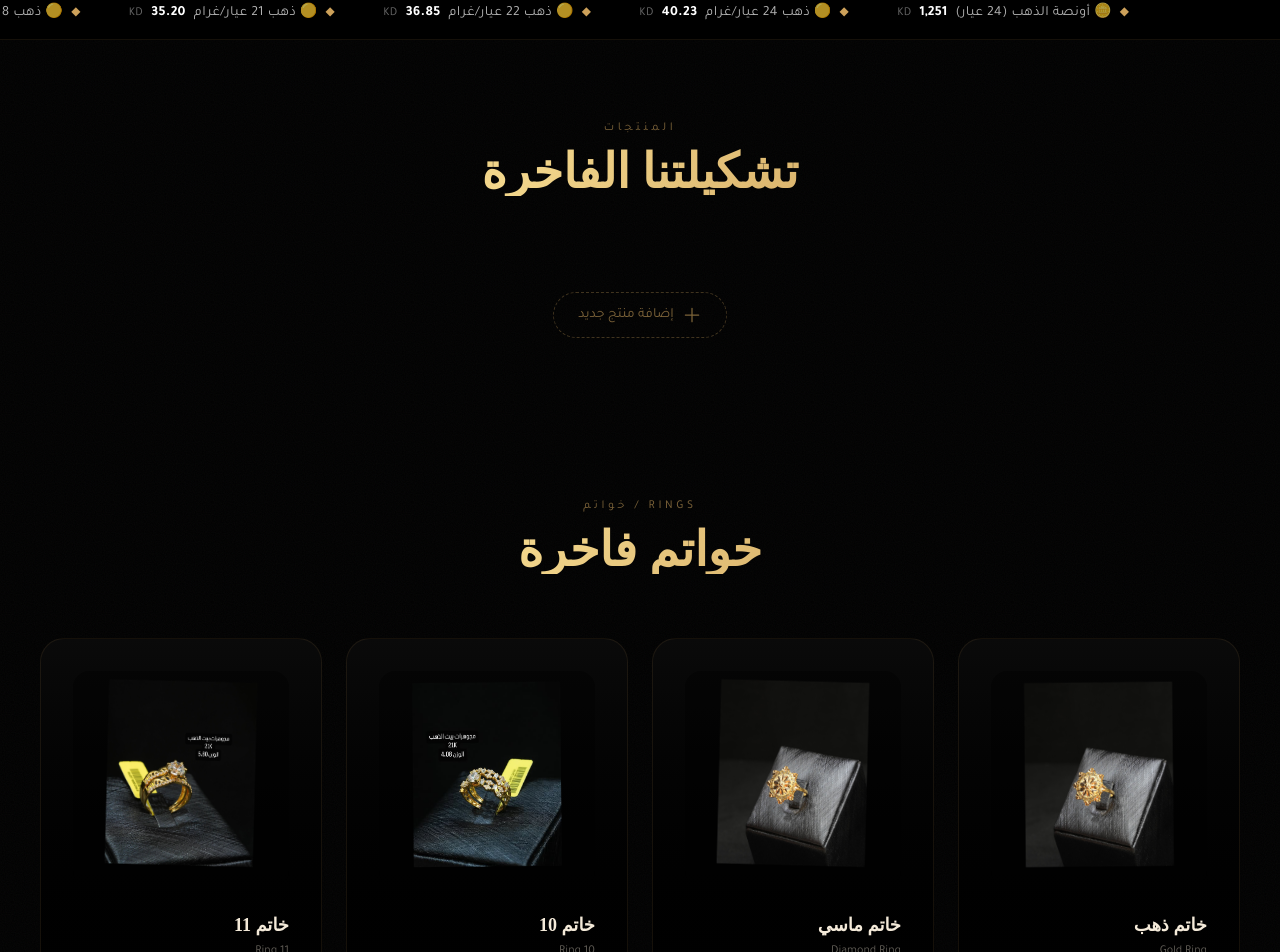
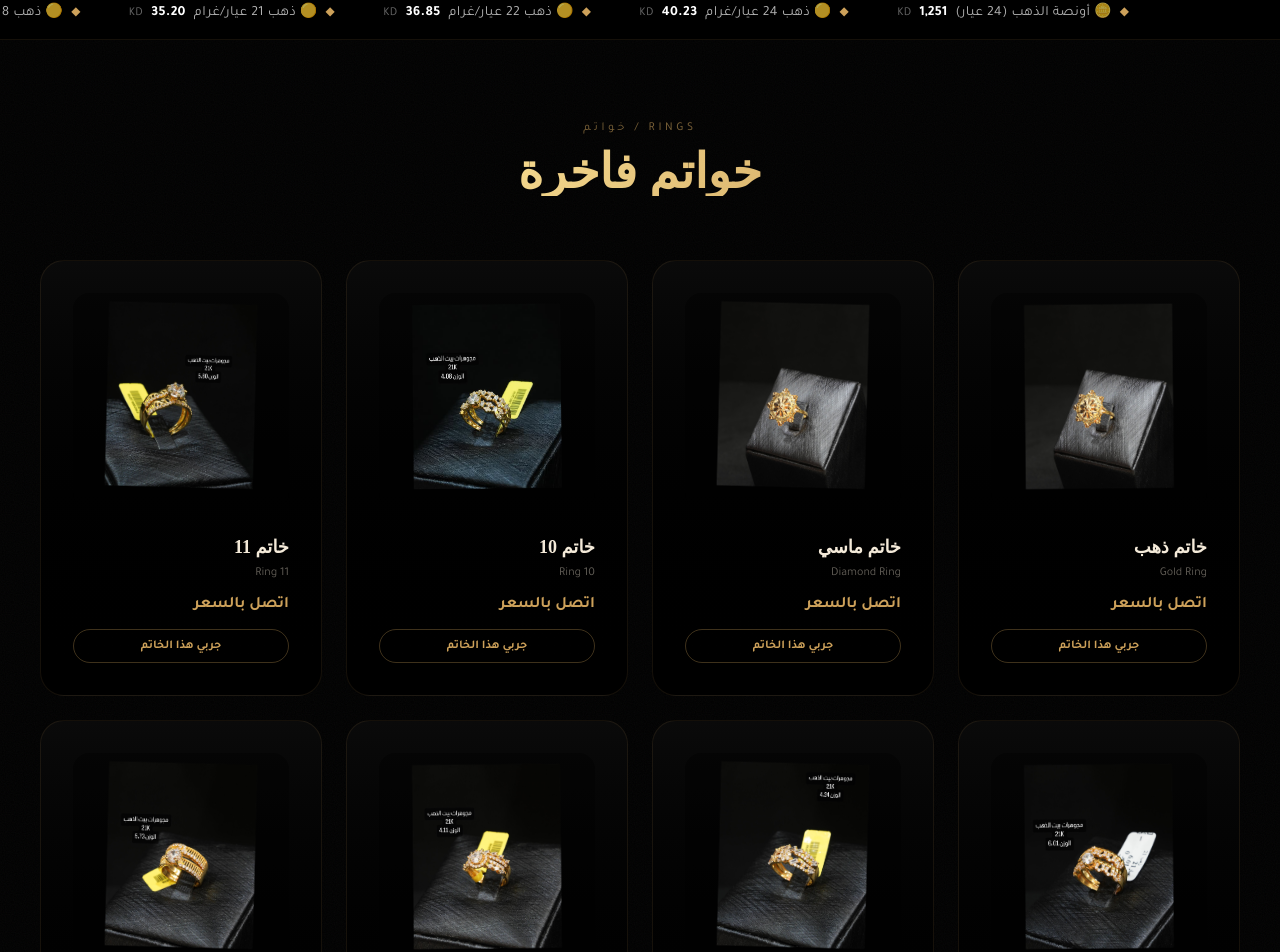
Before and after one commit to wadiwadi1975-spec/beit-al-dahab-jewellery, a Next.js app: page / in a window 1280 px wide. Shown: the part 731-1683 px from the top of the page. Built offline with nearby package versions, Linux system fonts and the light colour scheme; a web font is replaced by a local one.

Commit message:
حذف قسم تشكيلتنا الفاخرة

```diff
--- a/src/app/page.tsx
+++ b/src/app/page.tsx
@@ -5,7 +5,6 @@ import dynamic from 'next/dynamic';
 
 const ModelViewer = dynamic(() => import('../components/ModelViewer'), { ssr: false });
 
-const defaultProducts = [];
 
 const marqueeItems = [
   'مجوهرات فاخرة', 'تصاميم حصرية', 'ذهب عالي الجودة',
@@ -55,7 +54,6 @@ export default function HomePage() {
   const [toast, setToast] = useState<string | null>(null);
   const [mounted, setMounted] = useState(false);
 
-  const [products, setProducts] = useState(defaultProducts);
   const [userImages, setUserImages] = useState<Record<string, string[]>>({
     products: [], sets: [], watches: [], bracelets: [], anklets: [],
   });
@@ -66,15 +64,9 @@ export default function HomePage() {
 
   useEffect(() => {
     setMounted(true);
-    const savedProducts = localStorage.getItem('kayan-products');
     const savedImages = localStorage.getItem('kayan-userImages');
-    if (savedProducts) setProducts(JSON.parse(savedProducts));
     if (savedImages) setUserImages(JSON.parse(savedImages));
   }, []);
-
-  useEffect(() => {
-    if (mounted) localStorage.setItem('kayan-products', JSON.stringify(products));
-  }, [products, mounted]);
 
   useEffect(() => {
     if (mounted) localStorage.setItem('kayan-userImages', JSON.stringify(userImages));
@@ -323,11 +315,6 @@ export default function HomePage() {
     setTimeout(() => setToast(null), 2000);
   };
 
-  const deleteProduct = (id: number) => {
-    setProducts(prev => prev.filter(p => p.id !== id));
-    showToast('تم الحذف');
-  };
-
   const deleteFromSection = (section: string, index: number) => {
     setUserImages(prev => ({
       ...prev,
@@ -340,12 +327,7 @@ export default function HomePage() {
 
   const saveEdit = () => {
     if (!editItem) return;
-    if (editItem.section === 'products') {
-      setProducts(prev => prev.map(p => {
-        const idx = prev.indexOf(p);
-        return idx === editItem.index ? { ...p, name: editItem.name, nameEn: editItem.nameEn, price: editItem.price } : p;
-      }));
-    } else {
+    if (editItem.section !== 'products') {
       setUserImages(prev => ({
         ...prev,
         [editItem.section]: prev[editItem.section].map((img: string, i: number) => i === editItem.index ? editItem.image : img),
@@ -372,14 +354,10 @@ export default function HomePage() {
       return;
     }
     const newId = Date.now();
-    if (addTarget.section === 'products') {
-      setProducts([...products, { id: newId, name: newItem.name, nameEn: newItem.nameEn, price: newItem.price, image: newItem.image, section: 'products' }]);
-    } else {
-      setUserImages(prev => ({
-        ...prev,
-        [addTarget.section]: [...prev[addTarget.section], newItem.image],
-      }));
-    }
+    setUserImages(prev => ({
+      ...prev,
+      [addTarget.section]: [...prev[addTarget.section], newItem.image],
+    }));
     setNewItem({ name: '', nameEn: '', price: '', image: '' });
     setShowAddModal(false);
     showToast(`تمت إضافة "${newItem.name}" إلى ${addTarget.sectionAr}`);
@@ -522,42 +500,6 @@ export default function HomePage() {
           ))}
         </div>
       </div>
-
-      {/* Products */}
-      <section id="products" className="py-12 sm:py-20 px-4 sm:px-6 md:px-10">
-        <div className="max-w-7xl mx-auto">
-          <div className="text-center mb-10 sm:mb-16">
-            <span className="text-gold/60 text-xs tracking-[0.3em] uppercase block mb-3">المنتجات</span>
-            <h3 className="font-display text-2xl sm:text-3xl md:text-4xl lg:text-5xl text-gradient-gold font-bold">تشكيلتنا الفاخرة</h3>
-          </div>
-
-          <div className="grid grid-cols-1 sm:grid-cols-2 lg:grid-cols-4 gap-4 sm:gap-6">
-            {[...products, ...userImages.products.map((img, i) => ({ id: 5001 + i, name: 'منتج جديد', nameEn: 'New Product', price: '---', image: img }))].map((product, i) => (
-              <div key={product.id} className="group relative bg-gradient-to-b from-surface-2 to-surface rounded-3xl p-8 border border-gold/10 hover:border-gold/40 transition-all duration-500">
-                <div className={`aspect-square overflow-hidden mb-6 flex items-center justify-center bg-background/40 rounded-2xl cursor-pointer relative ${product.id === 2 ? 'hide-ai-text' : ''}`} onClick={() => setLightbox({ src: product.image, alt: product.name })}>
-                  <img src={product.image} alt={product.name} className={`w-full h-full object-contain p-4 transition-transform duration-700 group-hover:scale-110 ${i % 2 === 0 ? 'animate-float-slow' : 'animate-float-slow-2'}`} />
-                  <div className="absolute top-2 left-2 flex gap-1 opacity-0 group-hover:opacity-100 transition-opacity">
-                    <button onClick={(e) => { e.stopPropagation(); setEditItem({ section: 'products', index: i, name: product.name, nameEn: product.nameEn, price: product.price, image: product.image }); }} className="w-7 h-7 bg-blue-500/80 rounded-full flex items-center justify-center text-white text-xs hover:bg-blue-400">✎</button>
-                    <button onClick={(e) => { e.stopPropagation(); deleteProduct(product.id); }} className="w-7 h-7 bg-red-500/80 rounded-full flex items-center justify-center text-white text-xs hover:bg-red-400">✕</button>
-                  </div>
-                </div>
-                <h4 className="font-display text-lg text-foreground font-bold mb-1">{product.name}</h4>
-                <p className="text-foreground/40 text-xs mb-3">{product.nameEn}</p>
-                <p className="text-gold font-bold">اتصل بالسعر</p>
-                <button onClick={(e) => { e.stopPropagation(); const cat = product.nameEn.toLowerCase().includes('watch') ? 'watch' : product.nameEn.toLowerCase().includes('ring') ? 'ring' : product.nameEn.toLowerCase().includes('earring') ? 'earring' : product.nameEn.toLowerCase().includes('bracelet') || product.nameEn.toLowerCase().includes('bangle') ? 'bracelet' : product.nameEn.toLowerCase().includes('anklet') ? 'anklet' : 'necklace'; setTryOnCategory(cat); setTryOnItems(prev => ({ ...prev, [cat]: product.image })); resetTryOn(); setTimeout(() => document.getElementById('try-on')?.scrollIntoView({ behavior: 'smooth' }), 100); }} className="mt-3 w-full py-2 rounded-full border border-gold/30 text-gold text-xs hover:bg-gold hover:text-background transition-all font-bold">جربي افتراضياً</button>
-              </div>
-            ))}
-          </div>
-          <div className="flex justify-center mt-8">
-            <button onClick={() => openAddModal('products', 'المنتجات')} className="flex items-center gap-2 px-6 py-3 rounded-full border border-dashed border-gold/30 text-gold/60 hover:border-gold hover:text-gold transition-all text-sm">
-              <svg className="w-5 h-5" fill="none" viewBox="0 0 24 24" stroke="currentColor" strokeWidth={1.5}>
-                <path strokeLinecap="round" strokeLinejoin="round" d="M12 4v16m8-8H4" />
-              </svg>
-              إضافة منتج جديد
-            </button>
-          </div>
-        </div>
-      </section>
 
       {/* Rings */}
       <section id="rings" className="py-12 sm:py-20 px-4 sm:px-6 md:px-10 bg-surface/30">
@@ -1859,7 +1801,7 @@ export default function HomePage() {
               <h5 className="text-gold text-sm font-bold mb-4">روابط سريعة</h5>
               <div className="space-y-3">
                 <a href="#collections" className="block text-foreground/40 hover:text-gold text-sm transition-colors">المجموعات</a>
-                <a href="#products" className="block text-foreground/40 hover:text-gold text-sm transition-colors">المنتجات</a>
+
                 <a href="#about" className="block text-foreground/40 hover:text-gold text-sm transition-colors">عن بيت الذهب</a>
               </div>
             </div>
```
